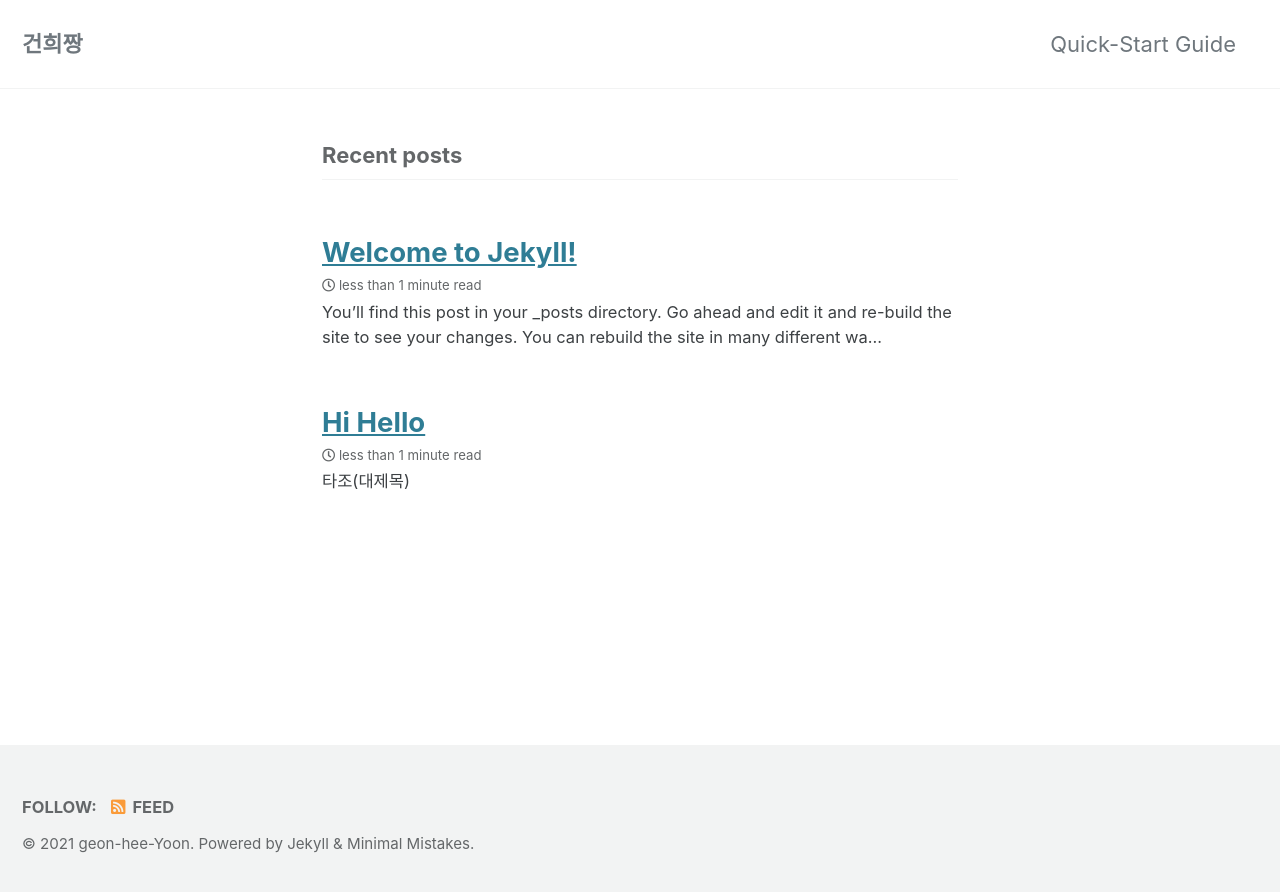
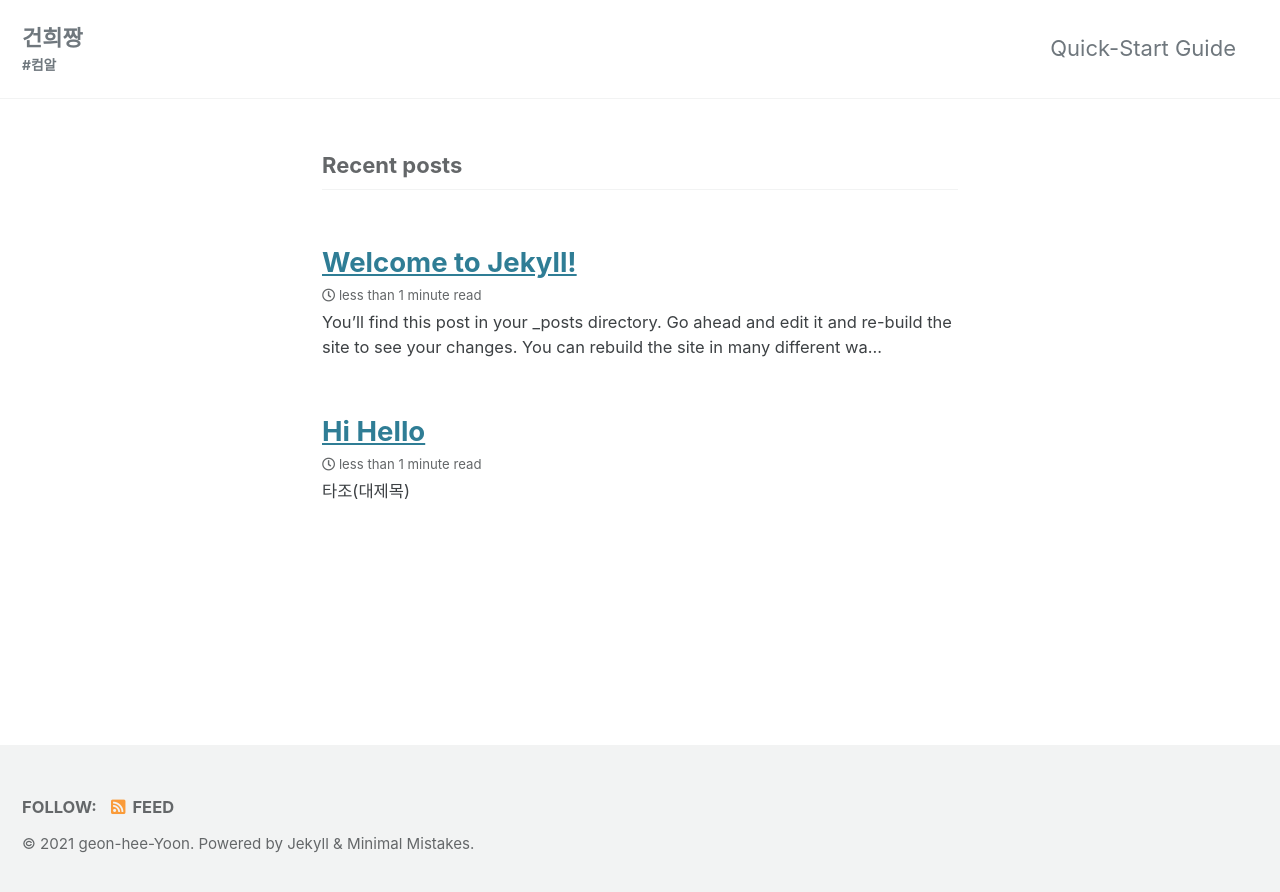
Before and after one commit to gxxhxx0224/geon-hee-Yoon.github.io, a Jekyll site: the page built from index.markdown, in a window 1280 px wide. Shown: the top 892 px of the page. Built offline with Jekyll 4.4.1, drawn with Linux system fonts in a browser that asks for light colours; cached includes are drawn as plain includes; the list of posts is cut into pages by our own code.

Commit message:
config done

```diff
--- a/_config.yml
+++ b/_config.yml
@@ -18,7 +18,7 @@ minimal_mistakes_skin    : "default" # "air", "aqua", "contrast", "dark", "dirt"
 locale                   : "en-US"
 title                    : "건희짱"
 title_separator          : "-"
-subtitle                 : #컴알 # site tagline that appears below site title in masthead
+subtitle                 : "#컴알" # site tagline that appears below site title in masthead
 name                     : "geon-hee-Yoon"
 description              : "An amazing website."
 url                      : # the base hostname & protocol for your site e.g. "https://mmistakes.github.io"
```
